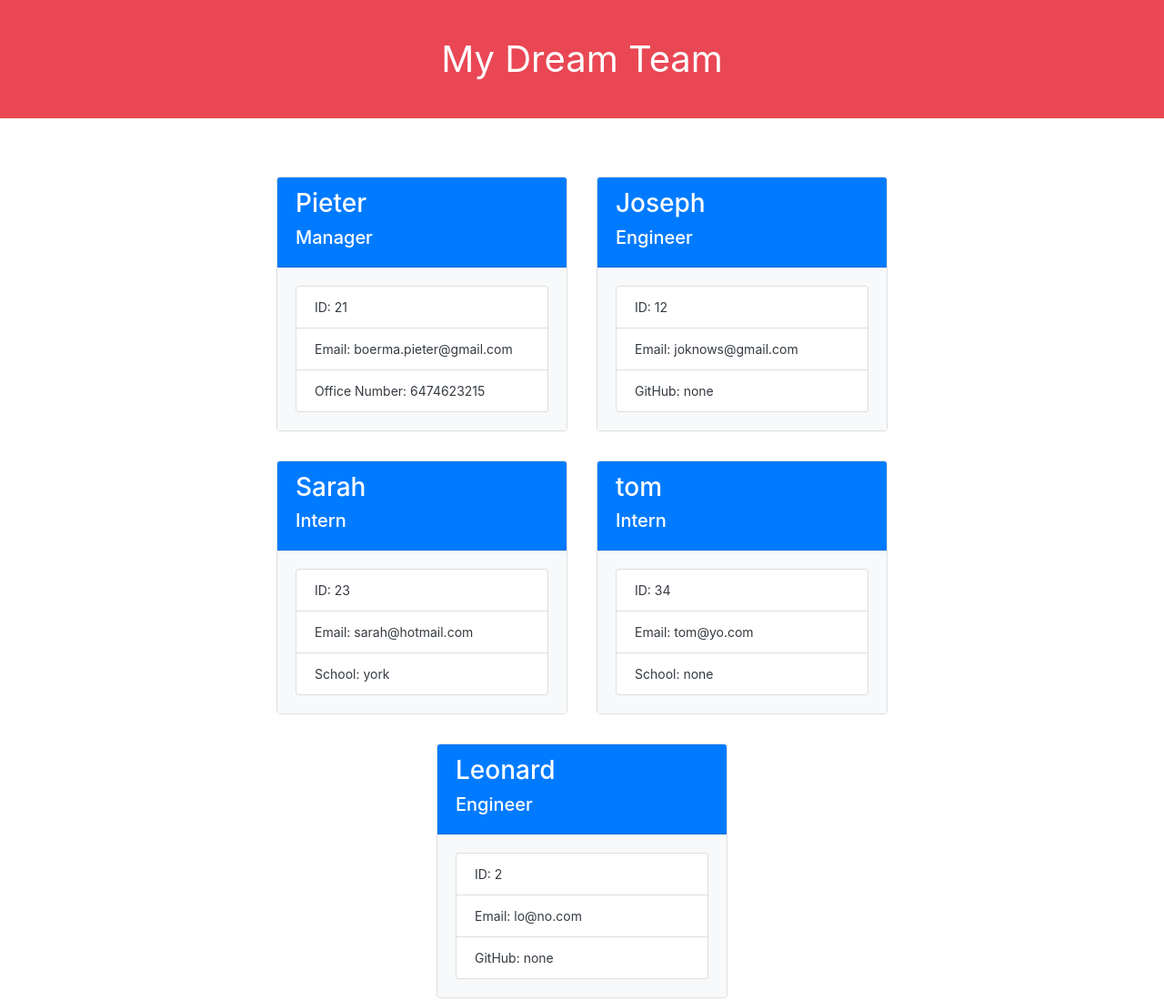
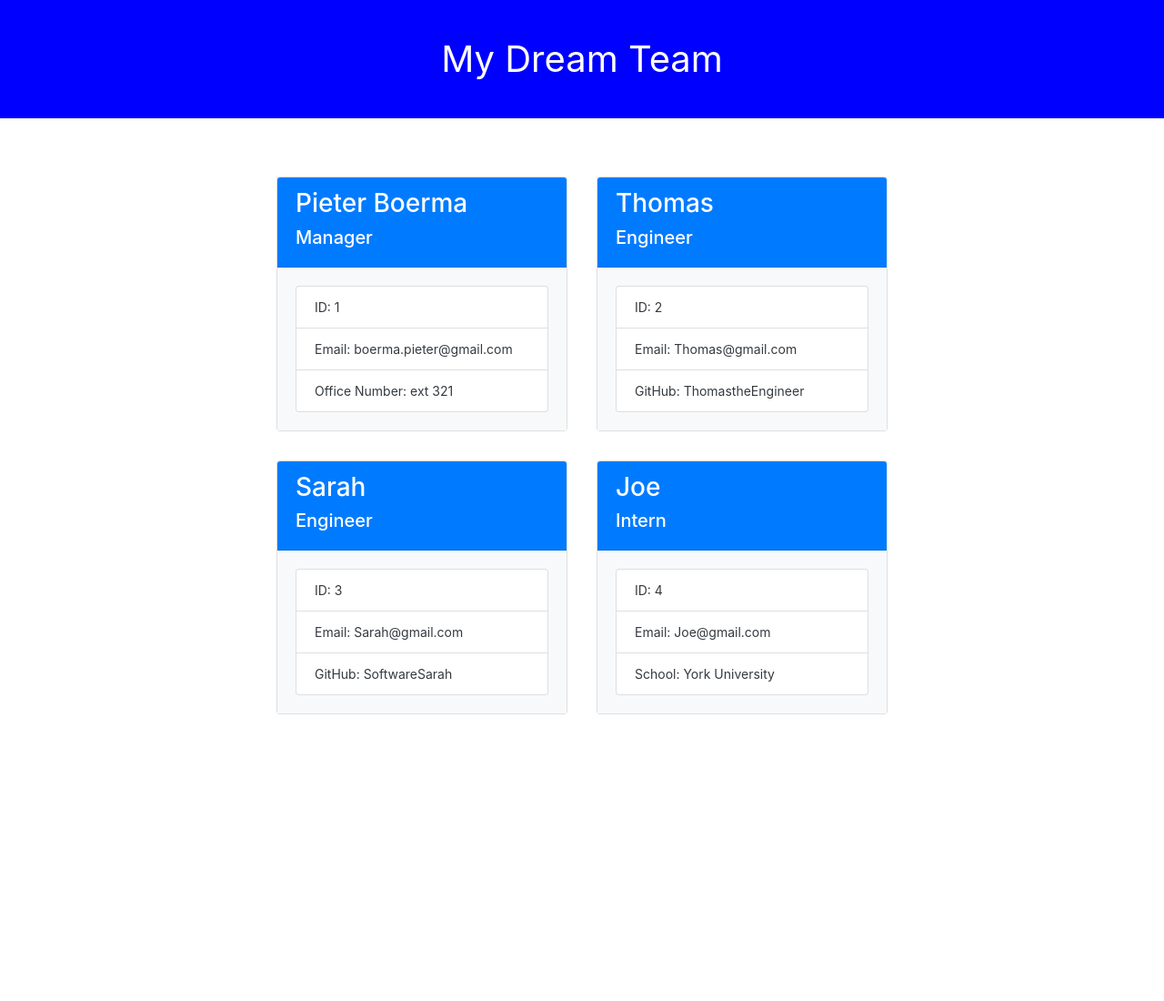
Before and after one commit to pboerma/EmployeeTamplateGenerator, a website: page Develop/output/team.html in a window 1280 px wide. Shown: the whole page at 91% size. After the commit the page ends 801 px from the top, so only its background shows below. Drawn offline with nearby package versions, Linux system fonts and the light colour scheme.

Commit message:
updated main html

```diff
--- a/Develop/output/team.html
+++ b/Develop/output/team.html
@@ -12,7 +12,7 @@
 </head>
 <body>
     <div class="container-fluid">
-        <div class="row" style="background-color: #e94754; height: 130px;">
+        <div class="row" style="background-color: blue; height: 130px;">
             <p class="mx-auto my-auto" style="font-size: 40px; color: #ffffff;">My Dream Team</p>
         </div>
 
@@ -21,20 +21,21 @@
             <div class="col-md-8">
                 <div class="row justify-content-center">
 
+                    <!-- Team HTML will be placed here using template literals -->
 
 
 <!-- Manager Template with template literals -->
 
 <div class="card m-3 " style="width: 20rem;">
     <div class="card-header text-white bg-primary">
-        <h3>Pieter</h3>
+        <h3>Pieter Boerma</h3>
         <h5>Manager</h5>
     </div>
     <div class="card-body bg-light text-dark">
         <ul class="list-group">
-            <li class="list-group-item" style="font-size: 14px;">ID: 21</li>
+            <li class="list-group-item" style="font-size: 14px;">ID: 1</li>
             <li class="list-group-item" style="font-size: 14px;">Email: boerma.pieter@gmail.com</li>
-            <li class="list-group-item" style="font-size: 14px;">Office Number: 6474623215</li>
+            <li class="list-group-item" style="font-size: 14px;">Office Number: ext 321</li>
         </ul>
     </div>
 </div>
@@ -42,14 +43,29 @@
 
 <div class="card m-3 " style="width: 20rem;">
     <div class="card-header text-white bg-primary">
-        <h3>Joseph</h3>
+        <h3>Thomas</h3>
         <h5>Engineer</h5>
     </div>
     <div class="card-body bg-light text-dark">
         <ul class="list-group">
-            <li class="list-group-item" style="font-size: 14px;">ID: 12</li>
-            <li class="list-group-item" style="font-size: 14px;">Email: joknows@gmail.com</li>
-            <li class="list-group-item" style="font-size: 14px;">GitHub: none</li>
+            <li class="list-group-item" style="font-size: 14px;">ID: 2</li>
+            <li class="list-group-item" style="font-size: 14px;">Email: Thomas@gmail.com</li>
+            <li class="list-group-item" style="font-size: 14px;">GitHub: ThomastheEngineer</li>
+        </ul>
+    </div>
+</div>
+<!-- Engineer Template with template literals -->
+
+<div class="card m-3 " style="width: 20rem;">
+    <div class="card-header text-white bg-primary">
+        <h3>Sarah</h3>
+        <h5>Engineer</h5>
+    </div>
+    <div class="card-body bg-light text-dark">
+        <ul class="list-group">
+            <li class="list-group-item" style="font-size: 14px;">ID: 3</li>
+            <li class="list-group-item" style="font-size: 14px;">Email: Sarah@gmail.com</li>
+            <li class="list-group-item" style="font-size: 14px;">GitHub: SoftwareSarah</li>
         </ul>
     </div>
 </div>
@@ -57,44 +73,14 @@
 
 <div class="card m-3 " style="width: 20rem;">
     <div class="card-header text-white bg-primary">
-        <h3>Sarah</h3>
+        <h3>Joe</h3>
         <h5>Intern</h5>
     </div>
     <div class="card-body bg-light text-dark">
         <ul class="list-group">
-            <li class="list-group-item" style="font-size: 14px;">ID: 23</li>
-            <li class="list-group-item" style="font-size: 14px;">Email: sarah@hotmail.com</li>
-            <li class="list-group-item" style="font-size: 14px;">School: york</li>
-        </ul>
-    </div>
-</div>
-<!-- Intern Template with template literals -->
-
-<div class="card m-3 " style="width: 20rem;">
-    <div class="card-header text-white bg-primary">
-        <h3>tom</h3>
-        <h5>Intern</h5>
-    </div>
-    <div class="card-body bg-light text-dark">
-        <ul class="list-group">
-            <li class="list-group-item" style="font-size: 14px;">ID: 34</li>
-            <li class="list-group-item" style="font-size: 14px;">Email: tom@yo.com</li>
-            <li class="list-group-item" style="font-size: 14px;">School: none</li>
-        </ul>
-    </div>
-</div>
-<!-- Engineer Template with template literals -->
-
-<div class="card m-3 " style="width: 20rem;">
-    <div class="card-header text-white bg-primary">
-        <h3>Leonard</h3>
-        <h5>Engineer</h5>
-    </div>
-    <div class="card-body bg-light text-dark">
-        <ul class="list-group">
-            <li class="list-group-item" style="font-size: 14px;">ID: 2</li>
-            <li class="list-group-item" style="font-size: 14px;">Email: lo@no.com</li>
-            <li class="list-group-item" style="font-size: 14px;">GitHub: none</li>
+            <li class="list-group-item" style="font-size: 14px;">ID: 4</li>
+            <li class="list-group-item" style="font-size: 14px;">Email: Joe@gmail.com</li>
+            <li class="list-group-item" style="font-size: 14px;">School: York University</li>
         </ul>
     </div>
 </div>
```
